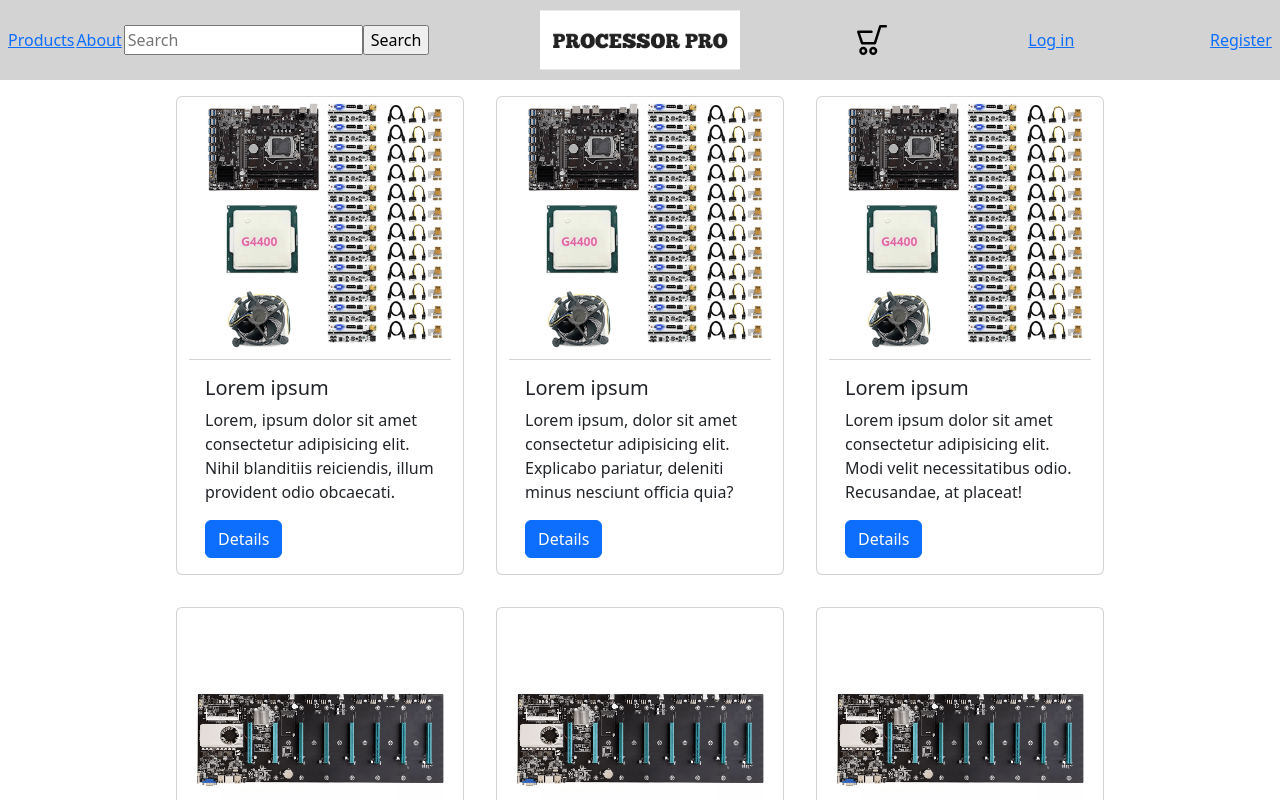
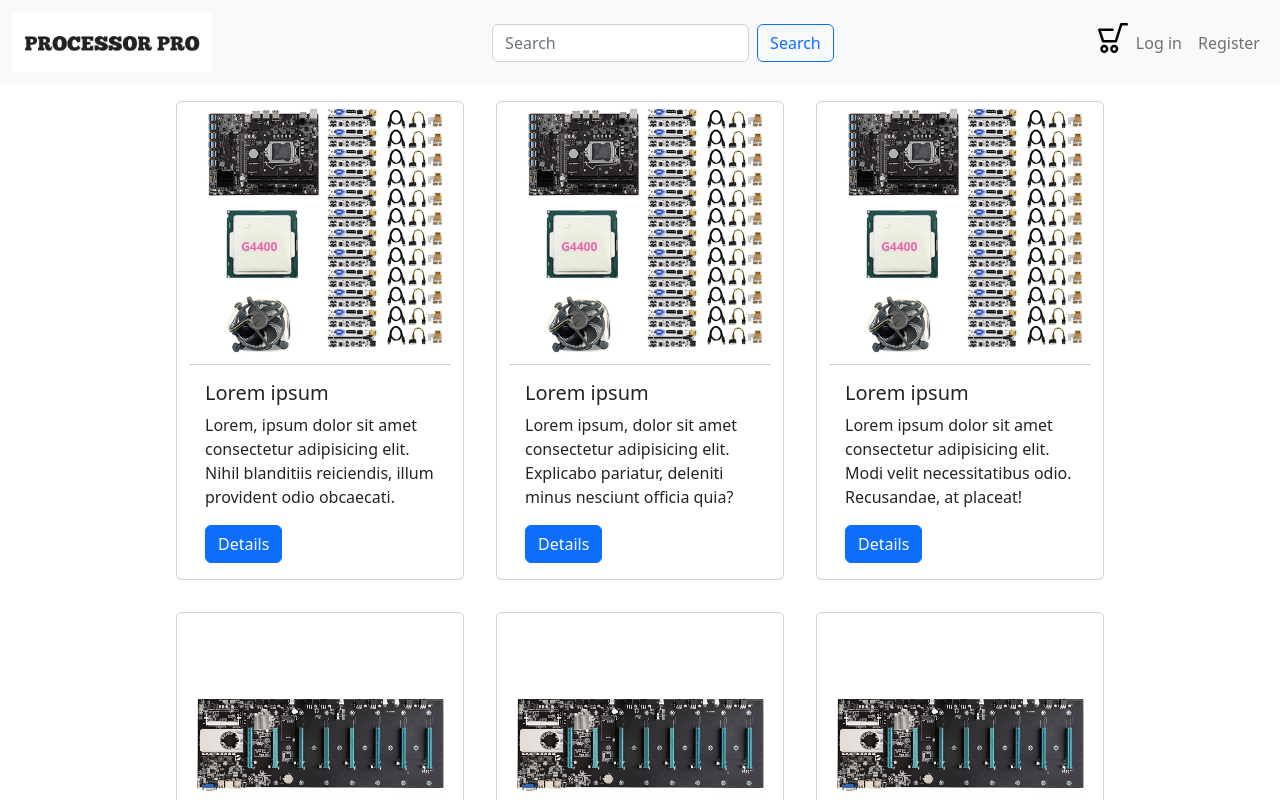
Before and after one commit to Douba9/E-Commerce, a React (Create React App) app in the folder ecom/: page / in a window 1280 px wide. Shown: the top 800 px of the page. Built offline with nearby package versions, Linux system fonts and the light colour scheme.

Commit message:
updated navbar

```diff
--- a/ecom/src/App.css
+++ b/ecom/src/App.css
@@ -72,56 +72,14 @@
 }
 
 .Home nav {
-  position: fixed;
+  position: sticky;
   top: 0;
-  padding: 1.5em .5em;
+  z-index: 999999;
   width: 100%;
-  display: flex;
-  justify-content: space-around;
-  align-items: center;
-  background-color: lightgrey;
-  z-index: 999999;
-}
-
-.Home nav .left,
-.Home nav .right,
-.Home nav .mid {
-  width: 40%;
-}
-
-.Home nav .left,
-.Home nav .right {
-  display: flex;
-  justify-content: space-between;
-  align-items: center;
-}
-
-.Home nav .left form {
-  display: flex;
-}
-
-.Home nav .mid {
-  position: relative;
-}
-
-.Home nav .mid .logo {
-  position: absolute;
-  top: 50%;
-  left: 50%;
-  transform: translate(-50%, -50%);
-}
-
-.Home nav .mid .logo img {
-  width: 200px;
-}
-
-.Home nav .right button {
-  background: none;
-  border: none;
 }
 
 .Home main {
-  margin-top: 10vh;
+  /* margin-top: 10vh; */
   display: flex;
   flex-direction: column;
   align-items: center;
--- a/ecom/src/Home.jsx
+++ b/ecom/src/Home.jsx
@@ -7,26 +7,26 @@ import motherboard from './img/motherboard.png'
 export const Home = () => {
     return (
         <>
-            <nav>
-                <div className="left">
-                    <a href="#">Products</a>
-                    <a href="#">About</a>
-                    <form onSubmit={() => { return false; }}>
-                        <input type="text" placeholder="Search"/>
-                        <input type="button" value="Search"/>
+            <nav className="navbar navbar-expand-lg bg-light">
+                <div className="container-fluid">
+                    <a class="navbar-brand" href="#">
+                        <img src={logo} alt="logo" width="200"/>
+                    </a>
+                    <form className="d-flex" role="search">
+                        <input type="text" className="form-control me-2" placeholder="Search"/>
+                        <button class="btn btn-outline-primary" type="submit">Search</button>
                     </form>
-                </div>
-                <div className="mid">
-                    <a className="logo" href="#">
-                        <img className="logo" src={logo}></img>
-                    </a>
-                </div>
-                <div className="right">
-                    <button>
-                        <img src={cart} width="30"></img>
-                    </button>
-                    <a href="#">Log in</a>
-                    <a href="#">Register</a>
+                    <ul className="navbar-nav">
+                        <li className="nav-item">
+                            <img src={cart} alt="cart" width="30"/>
+                        </li>
+                        <li className="nav-item">
+                            <a href="#" className="nav-link">Log in</a>
+                        </li>
+                        <li className="nav-item">
+                            <a href="#" className="nav-link">Register</a>
+                        </li>
+                    </ul>
                 </div>
             </nav>
             <main>
```
